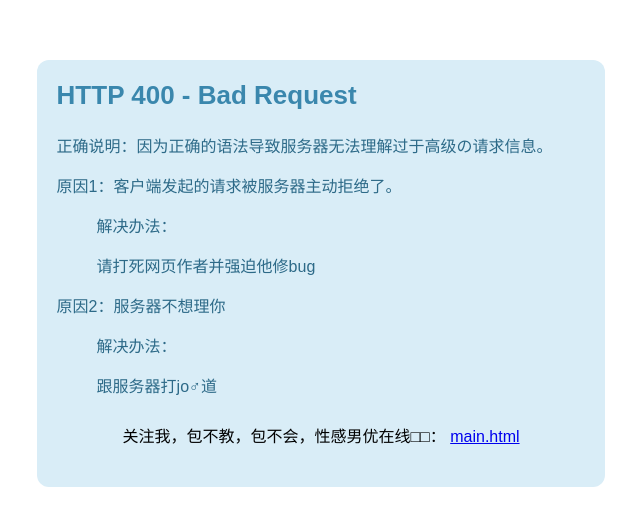
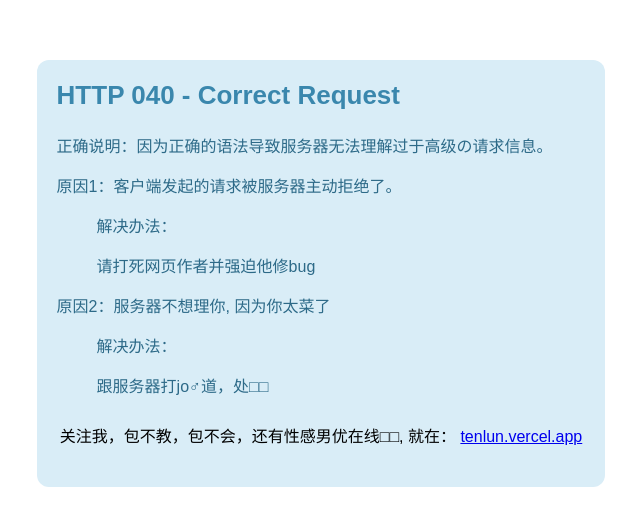
Before and after one commit to TenLun/tenlun, a plain HTML site: page index.html in a window 1280 px wide. Shown: the part 140-666 px from the top of the page, without its empty margins (319-959 px from the left). Drawn offline with Linux system fonts and the light colour scheme.

Commit message:
Update index.html

```diff
--- a/index.html
+++ b/index.html
@@ -48,17 +48,17 @@
 <body>
   <div class="content">
       <div>
-           <h1>HTTP 400 - Bad Request</h1>
+           <h1>HTTP 040 - Correct Request</h1>
         <dl>
           <dt>正确说明：因为正确的语法导致服务器无法理解过于高级の请求信息。</dt>
           <dt>原因1：客户端发起的请求被服务器主动拒绝了。</dt>
 		  <dd>解决办法：</dd>
           <dd>请打死网页作者并强迫他修bug</dd>
-          <dt>原因2：服务器不想理你</dt>
+          <dt>原因2：服务器不想理你, 因为你太菜了</dt>
 		  <dd>解决办法：</dd>
-          <dd>跟服务器打jo♂道</dd>
+          <dd>跟服务器打jo♂道，处□□</dd>
         </dl>
-        <div>关注我，包不教，包不会，性感男优在线□□： <a href="https://tenlun.vercel.app"  target="_blank">main.html</a> </div>
+        <div>关注我，包不教，包不会，还有性感男优在线□□, 就在： <a href="main.html"  target="_blank">tenlun.vercel.app</a> </div>
 
       </div>
     </div>
```
